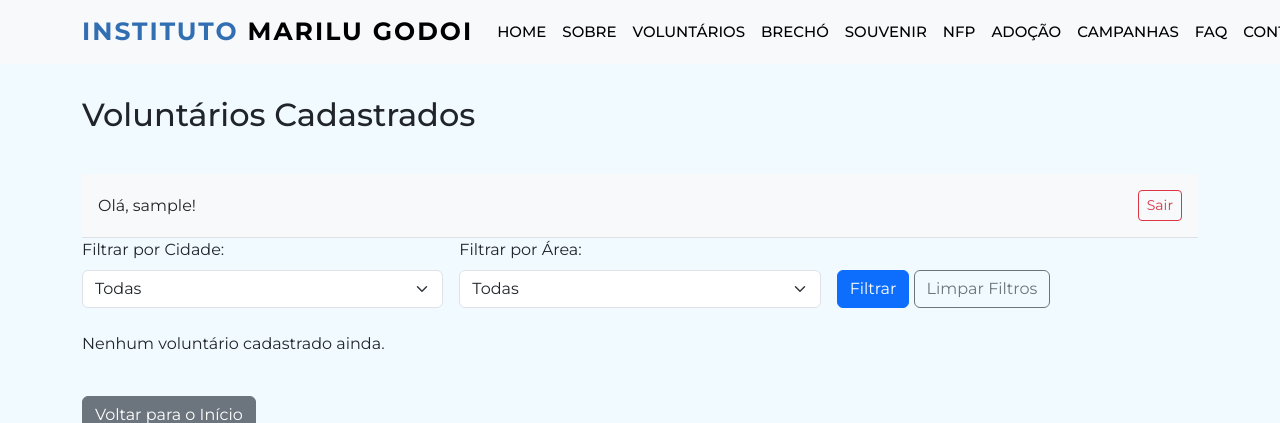
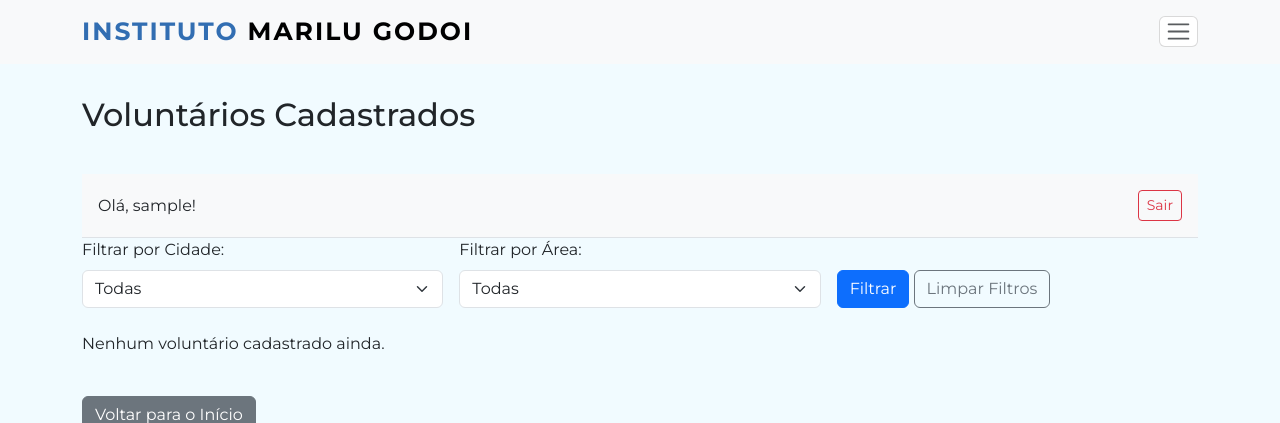
Before and after one commit to sgsilvathais/projeto_integrador1, a Django app: page /voluntarios/lista/ in a window 1280 px wide. Shown: the top 423 px of the page. Run offline with Django 5.2, Linux system fonts and the light colour scheme; the visitor is signed in with stand-in values (Sample User, id 1); data that the repository does not hold is empty; some libraries are stand-ins or nearby versions.

Commit message:
Menu colapsado em telas menores

```diff
--- a/templates/base.html
+++ b/templates/base.html
@@ -20,7 +20,7 @@
 	<link href="{% static 'css/style.css' %}" rel="stylesheet">
 </head>
 <body>
-	<nav class="navbar navbar-expand-lg navbar-light bg-light fixed-top">
+	<nav class="navbar navbar-expand-xxl navbar-light bg-light fixed-top">
 		<div class="container">
 			<a class="navbar-brand" href="{% url 'index' %}"><span class="text-warning">Instituto </span>Marilu Godoi</a>
 			<button class="navbar-toggler" type="button" data-bs-toggle="collapse" data-bs-target="#navbarSupportedContent" aria-controls="navbarSupportedContent" aria-expanded="false" aria-label="Toggle navigation">
```
